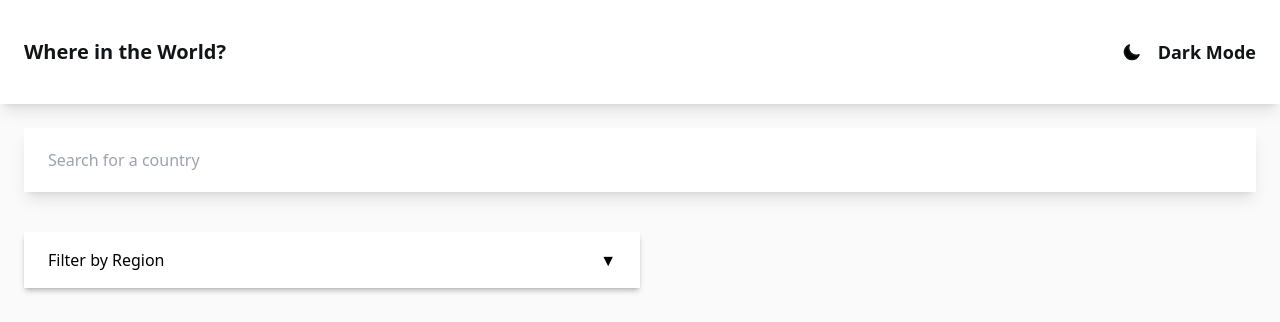
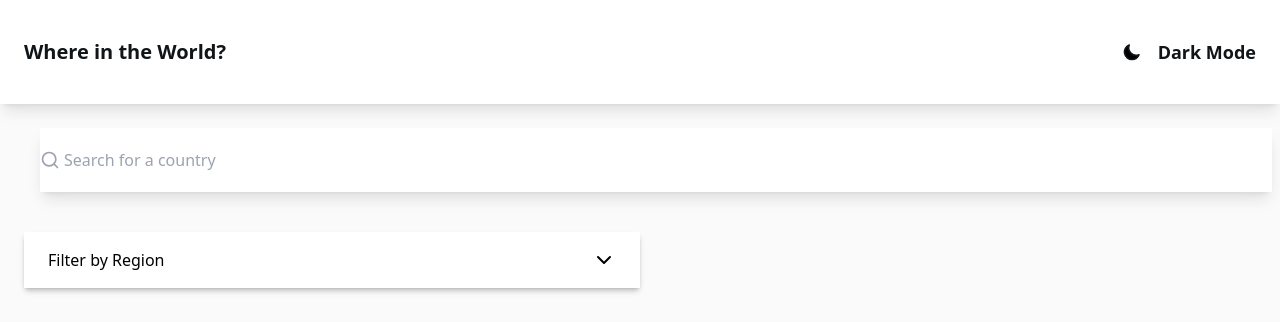
Before and after one commit to Victor-430/Countries-list, a React (Vite) app: page / in a window 1280 px wide. Shown: the top 322 px of the page. Built offline with nearby package versions, Linux system fonts and the light colour scheme; data requests are answered from the project's data file.

Commit message:
Svg icons
-Added svg icons for search,dropdown,back button

```diff
--- a/src/components/Home.tsx
+++ b/src/components/Home.tsx
@@ -1,4 +1,4 @@
-import { useIsFetching } from "@tanstack/react-query";
+// import { useIsFetching } from "@tanstack/react-query";
 
 import {
   useAllCountries,
@@ -26,7 +26,7 @@ export const Home = () => {
   const regionFilterQuery = useFilterByRegion(selectedRegion);
   const searchQuery = useSearchCountries(debouncedSearch);
 
-  const isfetching = useIsFetching();
+  // const isfetching = useIsFetching();
 
   useEffect(() => {
     if (debouncedSearch && searchQuery.data) {
--- a/src/components/Navbar.tsx
+++ b/src/components/Navbar.tsx
@@ -7,12 +7,6 @@ export const Navbar = () => {
       <nav>
         <div className="flex-col-1 flex h-[6.5rem] items-center justify-between bg-white p-6 text-LightModeText shadow-lg">
           <h1 className="text-xl font-bold">Where in the World?</h1>
-          {/* <button onClick={changeTheme}>
-            <span className="flex-col-1 flex space-x-4">
-              <i>X</i>
-              <h2 className="text-lg font-semibold">Dark Mode</h2>
-            </span>
-          </button> */}
           <ThemeToggle />
         </div>
       </nav>
--- a/src/components/SearchQuery.tsx
+++ b/src/components/SearchQuery.tsx
@@ -5,7 +5,24 @@ type SearchQueryProps = {
 
 export const SearchQuery = ({ search, handleSearch }: SearchQueryProps) => {
   return (
-    <div>
+    <div className="relative space-x-4">
+      <div className="pointer-events-none absolute inset-y-0 left-4 flex items-center">
+        <svg
+          xmlns="http://www.w3.org/2000/svg"
+          width="20"
+          height="20"
+          viewBox="0 0 24 24"
+          fill="none"
+          stroke="currentColor"
+          strokeWidth="2"
+          strokeLinecap="round"
+          strokeLinejoin="round"
+          className="text-gray-400"
+        >
+          <circle cx="11" cy="11" r="8" />
+          <path d="m21 21-4.3-4.3" />
+        </svg>
+      </div>
       <input
         className="h-16 w-full p-6 shadow-lg"
         placeholder="Search for a country"
--- a/src/pages/DetailPage.tsx
+++ b/src/pages/DetailPage.tsx
@@ -27,8 +27,23 @@ export const DetailPage = () => {
     <div className="mx-8 lg:mx-16">
       <button
         onClick={handleNavigation}
-        className="lg:mb-18 mb-24 mt-12 rounded-sm bg-white px-16 py-2.5 shadow-lg transition-transform duration-300 hover:scale-105 hover:transform lg:mt-16"
+        className="lg:mb-18 mb-24 mt-12 flex items-center rounded-sm bg-white px-16 py-2.5 shadow-lg transition-transform duration-300 hover:scale-105 hover:transform lg:mt-16"
       >
+        <svg
+          xmlns="http://www.w3.org/2000/svg"
+          width="24"
+          height="24"
+          viewBox="0 0 24 24"
+          fill="none"
+          stroke="currentColor"
+          strokeWidth="2"
+          strokeLinecap="round"
+          strokeLinejoin="round"
+          className="mr-2"
+        >
+          <path d="m12 19-7-7 7-7" />
+          <path d="M19 12H5" />
+        </svg>
         Back
       </button>
 
--- a/src/utils/Dropdown.tsx
+++ b/src/utils/Dropdown.tsx
@@ -35,7 +35,20 @@ export const Dropdown = ({ options, defaultText, onSelect }: DropdownProps) => {
         onClick={() => setIsOpen(!isOpen)}
       >
         <span>{selectedOption || defaultText}</span>
-        <i className="cursor-pointer">{isOpen ? "▲" : "▼"}</i>
+        <svg
+          xmlns="http://www.w3.org/2000/svg"
+          width="24"
+          height="24"
+          viewBox="0 0 24 24"
+          fill="none"
+          stroke="currentColor"
+          strokeWidth="2"
+          strokeLinecap="round"
+          strokeLinejoin="round"
+          className="cursor-pointer"
+        >
+          {isOpen ? <path d="m18 15-6-6-6 6" /> : <path d="m6 9 6 6 6-6" />}
+        </svg>
       </div>
 
       {isOpen && (
```
